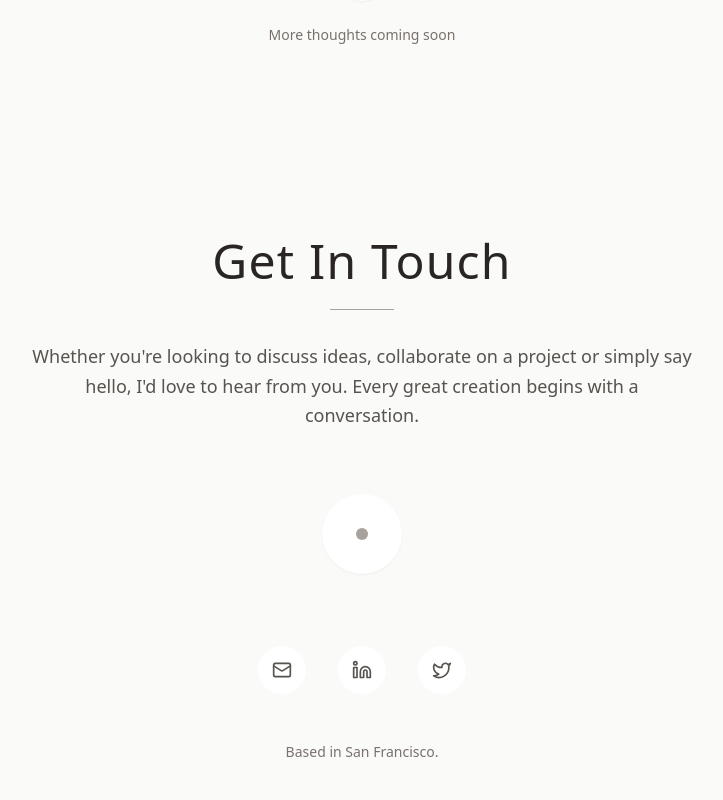
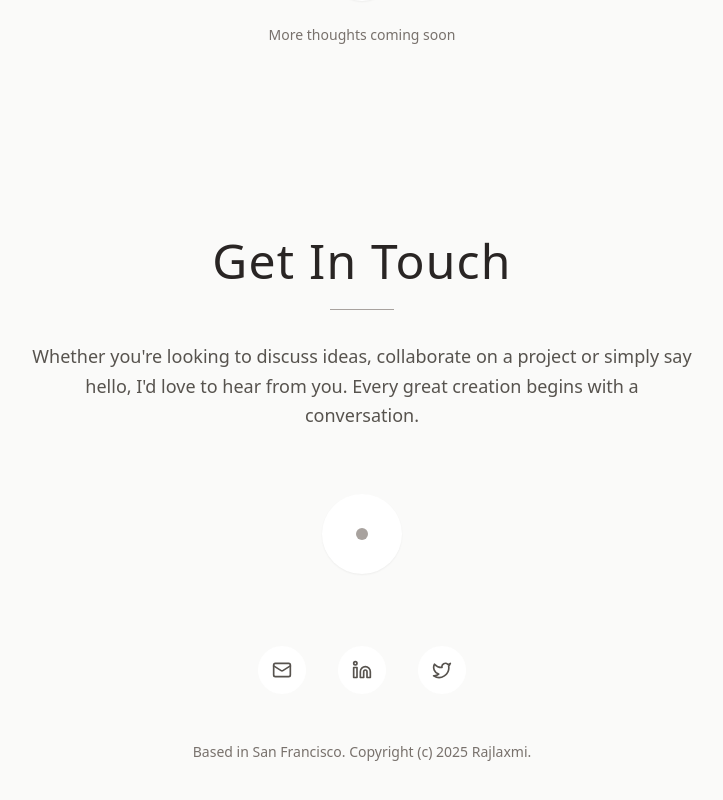
Before and after one commit to Rajlaxmi/rajlaxmi.github.io, a React (Vite) app: page / in a window 1280 px wide. Shown: the part 5422-6222 px from the top of the page, without its empty margins (278-1001 px from the left). Built offline with nearby package versions, Linux system fonts and the light colour scheme; the HTML template or start-up script is replaced by a standard one.

Commit message:
Add copyright

```diff
--- a/src/components/Contact.tsx
+++ b/src/components/Contact.tsx
@@ -45,6 +45,7 @@ const Contact: React.FC = () => {
         <div className="text-center">
           <p className="text-sm text-stone-500 font-light">
             Based in San Francisco.
+            Copyright (c) 2025 Rajlaxmi.
           </p>
         </div>
       </div>
```
